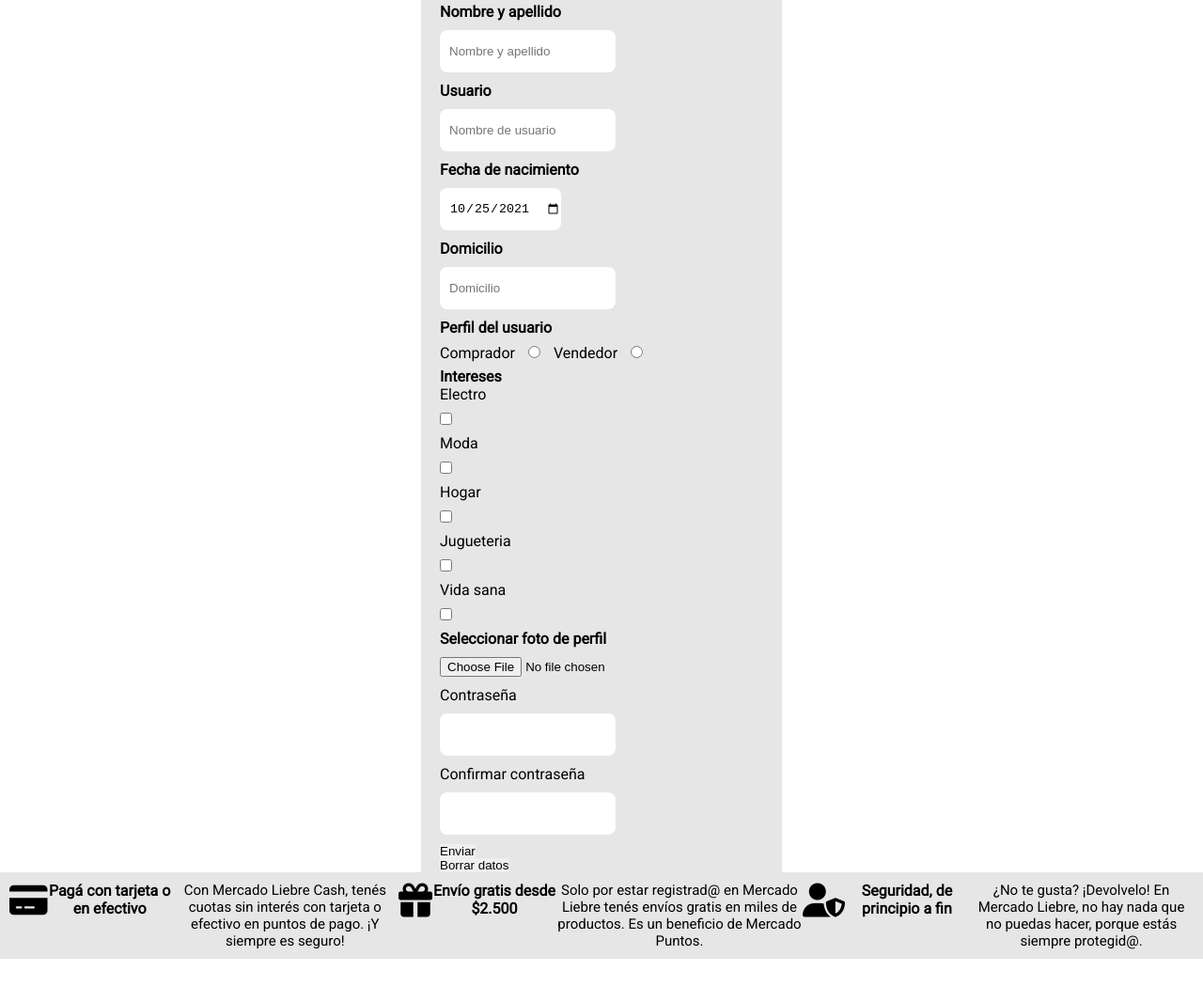
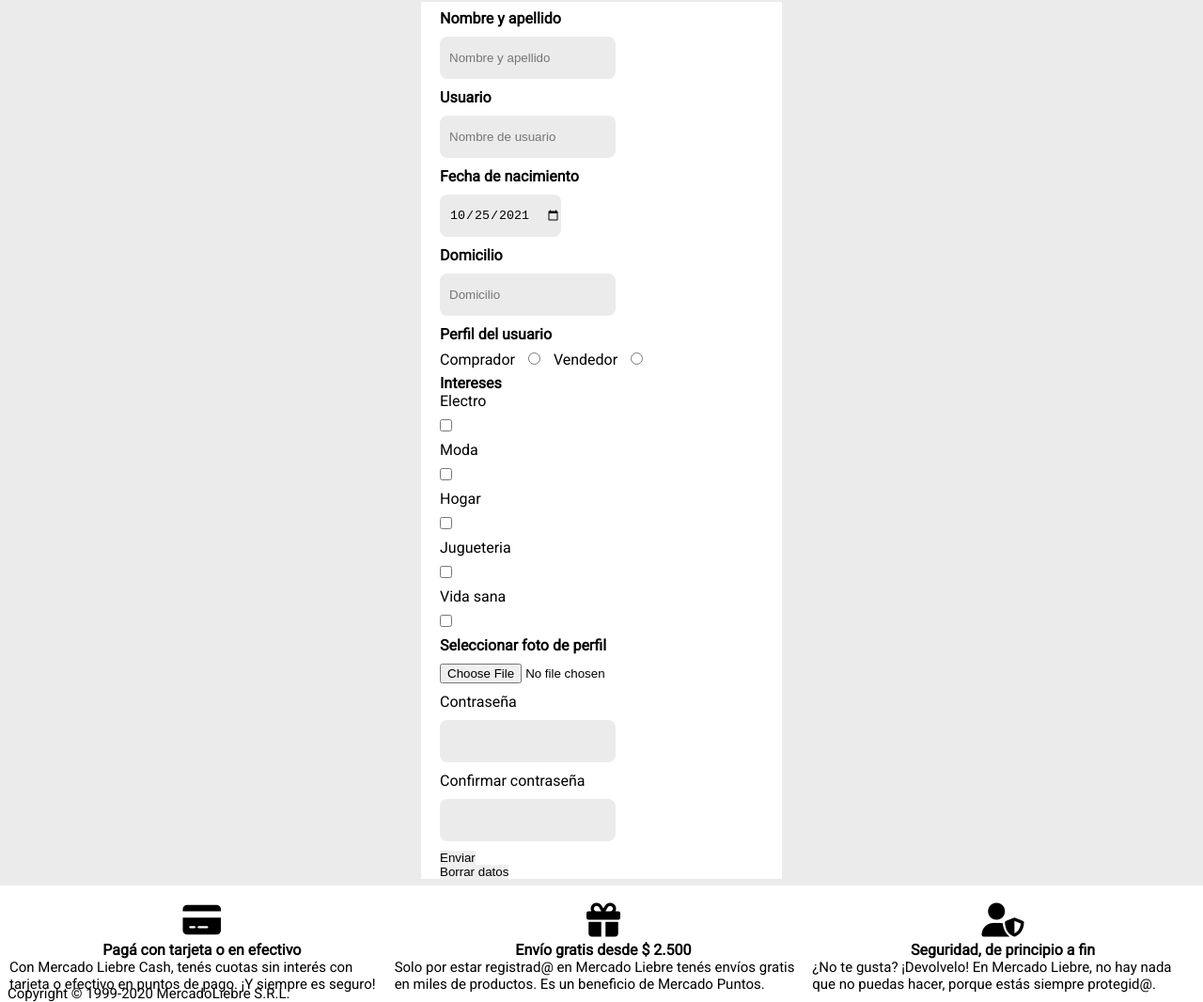
Before and after one commit to MelinaNunez/proyectoML, a website: page views/registro.html in a window 1280 px wide. Shown: the part 150-1216 px from the top of the page at 94% size. Before the commit the page ends 1170 px from the top, so only its background shows below. Drawn offline with Linux system fonts and the light colour scheme.

Commit message:
proyecto terminado

```diff
--- a/package.json
+++ b/package.json
@@ -5,7 +5,7 @@
   "main": "app.js",
   "scripts": {
     "test": "node app.js",
-    "start" : "node source/app.js"
+    "start" : "node app.js"
   },
   "keywords": [],
   "author": "",
--- a/public/css/FormLogin.css
+++ b/public/css/FormLogin.css
@@ -159,3 +159,9 @@ fieldset.barraBusqueda{
         bottom : 0%;
         left : 8px
     }
+
+   fieldset.barraBusqueda {
+    border: none;
+    display: flex;
+    justify-content: center;
+   }
--- a/public/css/FormReg-Desktop.css
+++ b/public/css/FormReg-Desktop.css
@@ -5,22 +5,38 @@
 
     }
     .footer{
+
         justify-content: space-around;
         display:flex;
         font-size: 18px;
         padding: 10px;
-        background-color: #e6e6e6;
+        background-color: white;
+        position: absolute;
+        bottom : auto
     }
 
     h2.info {
         font-size: 16px;
         text-align: center;
-        width: 33%;
+
         }
     .iconobusqueda {
         text-decoration: none;
         background-color: white;
     }
+    .iconosPie{
+        padding-top: 7px;
+        font-size: 2em;
+        text-align: center;
+        }
+    .iconosPie:hover {
+        color : #59FA00
+    }
+    .texto {
+        position: absolute;
+        bottom : -0%;
+        left : 8px
+    }
 
 
 }
--- a/public/css/FormReg-tablet.css
+++ /dev/null
@@ -1,9 +0,0 @@
-@media screen and (min-width : 361px){
-    body {
-        width: 100%;
-    }
-    figure {
-        width: 50%;
-    }
-
-}
--- a/public/css/FormReg.css
+++ b/public/css/FormReg.css
@@ -8,6 +8,7 @@
 }
 body {
     font-family: 'Roboto', sans-serif;
+    background-color: #ebebeb ;
 }
 
 form fieldset {
@@ -16,11 +17,13 @@ form fieldset {
     margin-left: 35%;
     margin-right: 35%;
     align-items: baseline;
-    background-color: #e6e6e6;
+    background-color: white;
     padding: auto;
     flex-wrap: wrap;
     padding-left: 10px;
     padding-top: 8px;
+    margin-top : 7px;
+    margin-bottom: 7px;
 
 }
 form fieldset input {
@@ -35,11 +38,12 @@ form fieldset input {
     height: 45px;
     text-align: left;
     padding-left: 10px;
+    background-color: #ebebeb;
 
 }
 
 .nombre {
-
+    background-color: #ebebeb;
     border-radius: 8px;
     width: auto;
     height: 45px;
@@ -53,6 +57,7 @@ form fieldset input {
     height: 45px;
     text-align: left;
     padding-left: 10px;
+    background-color: #ebebeb;
 }
 
 .domicilio {
@@ -61,11 +66,13 @@ form fieldset input {
     height: 45px;
     text-align: left;
     padding-left: 10px;
+    background-color: #ebebeb;
 }
 
 .opciones {
     display: flex;
     justify-content: space-around;
+    background-color: #ebebeb;
 }
 
 .contraseña {
@@ -74,6 +81,7 @@ form fieldset input {
     height: 45px;
     text-align: left;
     padding-left: 10px;
+    background-color: #ebebeb;
 }
 
 
@@ -132,9 +140,7 @@ div.contenedor {
     align-items: baseline;
 }
 
-.iconosPie{
-    font-size: 2em;
-}
+
 
 fieldset.barraBusqueda{
     padding: 0%;
@@ -147,15 +153,3 @@ fieldset.barraBusqueda{
 button {
     display: flex;
     justify-content: space-evenly;}
-p {
-    font-size: 14px;
-    text-align: center;
-    }
-.info {
-    font-size: 24px;
-    text-align: center;
-}
-.iconosPie {
-    text-align: center;
-    font-size: 2em;
-    }
--- a/views/registro.html
+++ b/views/registro.html
@@ -96,27 +96,31 @@
     </form>
     <footer>
         <section class = "footer">
+            <nav class = "footers">
             <nav class = "iconosPie"><i class="fa-solid fa-credit-card"></i></nav>
             <h2 class = "info"> Pagá con tarjeta o en efectivo </h2>
-            <p>
+            <p class = "parrafo">
                 Con Mercado Liebre Cash, tenés cuotas sin interés con tarjeta o efectivo en
                 puntos de pago. ¡Y siempre es seguro!
             </p>
-
-
+            </nav>
+            <nav class = "footers">
             <nav class = "iconosPie"><i class="fa-solid fa-gift"></i></nav>
-            <h2 class = "info"> Envío gratis desde $2.500 </h2>
-            <p>
+            <h2 class = "info"> Envío gratis desde $ 2.500 </h2>
+            <p class = "parrafo">
                 Solo por estar registrad@ en Mercado Liebre tenés envíos gratis en miles de
                 productos. Es un beneficio de Mercado Puntos.
             </p>
-
+            </nav>
+            <nav class = "footers">
             <nav i class = "iconosPie"><i class ="fa-solid fa-user-shield"></i></nav>
             <h2 class = "info">Seguridad, de principio a fin</h2>
-            <p>
+            <p class = "parrafo">
                 ¿No te gusta? ¡Devolvelo! En Mercado Liebre, no hay nada que no puedas hacer,
                 porque estás siempre protegid@.
             </p>
+            </nav>
+            <p class = "texto">Copyright © 1999-2020 MercadoLiebre S.R.L.</p>
         </section>
 </footer>
 
```
Also changed, not shown: app.js (added, +20 -0 lines), source/app.js (deleted, +0 -26 lines), views/login.html (+2 -0 lines).
